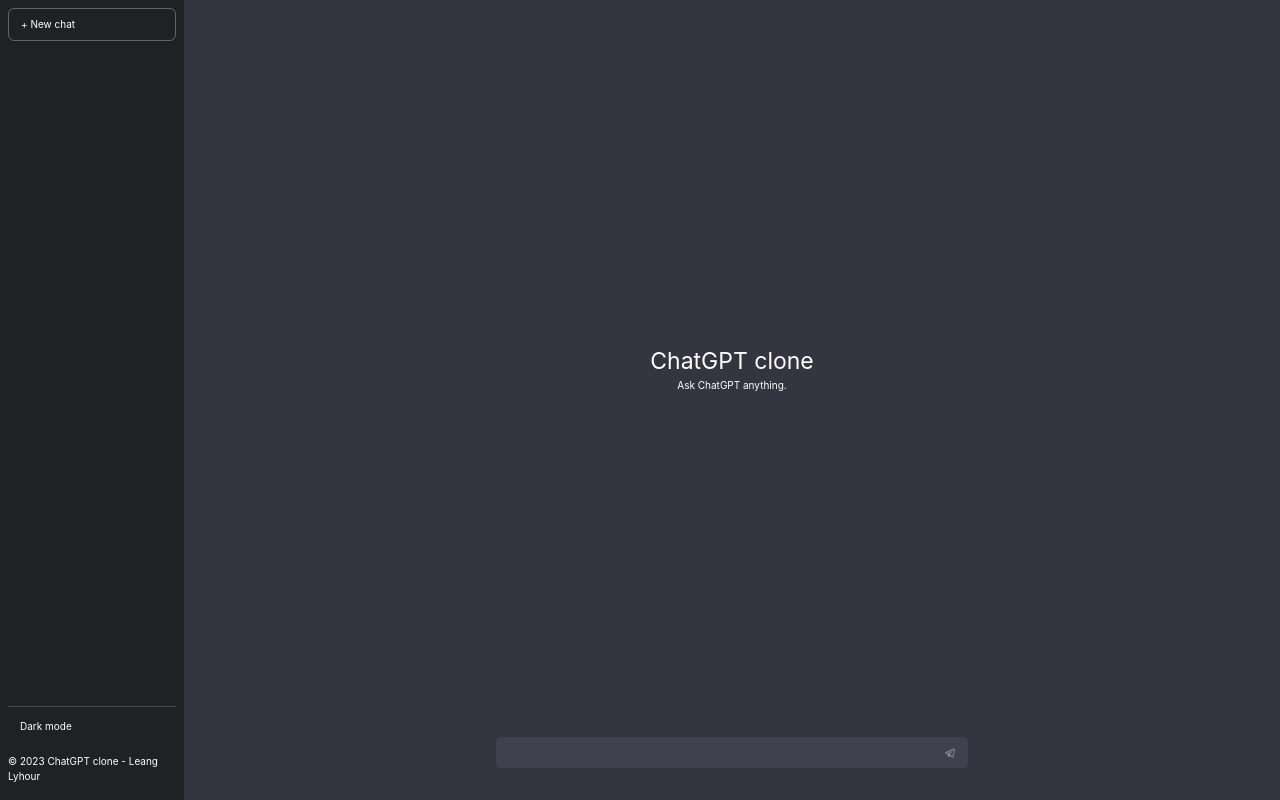
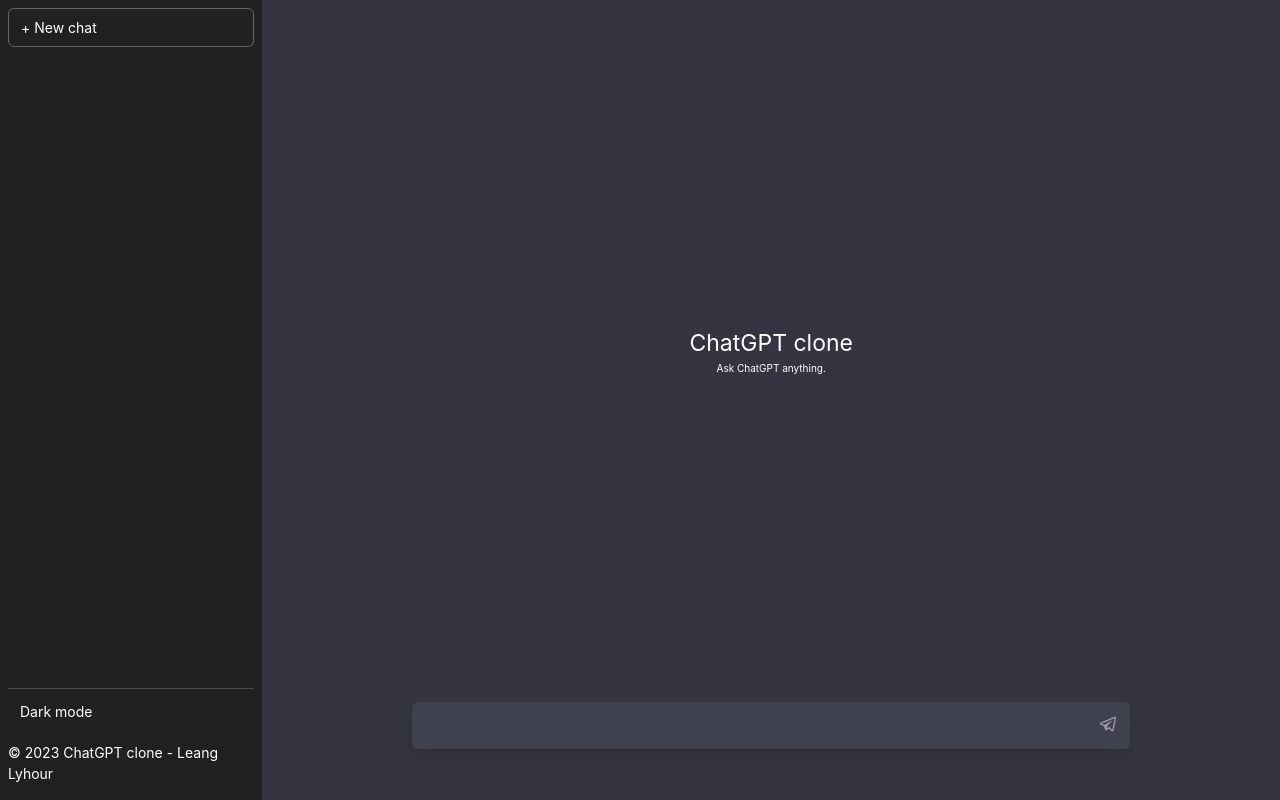
Before and after one commit to leehourr/chatgpt-clone, a React (Create React App) app: page / in a window 1280 px wide. Built offline with nearby package versions, Linux system fonts and the light colour scheme.

Commit message:
was working on 150% zoom on browser and now im refactoring the layout

```diff
--- a/src/components/ChatArea/index.js
+++ b/src/components/ChatArea/index.js
@@ -1,4 +1,4 @@
-import React, { useContext, useEffect, useRef, useState } from "react";
+import React, { useContext, useRef, useState } from "react";
 import HomePage from "./HomePage";
 import ChatArea from "./ChatArea";
 import sendIcon from "../../assets/send_icon.png";
@@ -17,38 +17,39 @@
     const input = inputRef.current.value;
     if (input.trim() !== "") {
       chatCtx.addChatHandler({ sender: "user", text: input });
+      inputRef.current.value = "";
       const res = await askChatGpt(input);
-      // console.log(res);
+      console.log(res);
       chatCtx.addChatHandler({
         sender: "chatgpt",
         text: res.data.choices[0].message.content,
       });
     }
+    inputRef.current.focus();
     setIsLoading(false);
-    inputRef.current.focus();
   };
 
   return (
-    <div className="bg-[#343541] w-full h-full flex flex-col pb-8 items-center justify-between">
+    <div className="bg-[#343541] w-full h-full flex flex-col pb-[3.2rem] items-center justify-between">
       <header className="flex items-center justify-between mx-2"></header>
       <section className="flex-grow flex items-center justify-center w-full overflow-y-auto">
         {chatCtx.newChat && <HomePage />}
         {!chatCtx.newChat && <ChatArea isLoading={isLoading} />}
       </section>
-      <section className="w-full px-6 md:w-[32.5rem] ">
+      <section className="w-full px-6 md:w-[47.9rem] ">
         <form
           onSubmit={submitHandler}
-          className="relative w-fullshadow-lg shadow-black/10"
+          className="relative w-full shadow-lg shadow-black/10"
         >
           <input
             ref={inputRef}
             defaultValue=""
-            className="w-full  bg-[#40414F] py-2 rounded-md outline-none pl-3 text-[10px] "
+            className="w-full bg-[#40414F] py-4 rounded-md outline-none pl-3 text-[10px] "
             type="text"
           />
           <button type="submit">
             <img
-              className="absolute invert opacity-50 cursor-pointer top-[0.35rem] hover:bg-white/90 right-2 w-5 p-1 rounded-md"
+              className="absolute invert opacity-50 cursor-pointer top-2 hover:bg-white/90 right-2 w-7 p-1 rounded-md"
               src={sendIcon}
               alt=""
             />
--- a/src/components/Layout/index.js
+++ b/src/components/Layout/index.js
@@ -5,8 +5,8 @@
 const Index = () => {
   const chatCtx = useContext(ChatContext);
   return (
-    <div className="flex items-center w-full text-white text-[10px]">
-      <div className="hidden sm:flex w-[11.5rem] px-2 h-screen bg-[#202123]  flex-col items-center justify-between">
+    <div className="flex items-center w-full text-white text-[14px]">
+      <div className="hidden sm:flex w-[16.4rem] px-2 h-screen bg-[#202123]  flex-col items-center justify-between">
         <button
           onClick={chatCtx.removeChatHandler}
           className="w-full text-left pl-3 mt-2 py-2 border-[1px] border-white/30 rounded-md cursor-pointer hover:bg-white/5"
```
Also changed, not shown: 1 other file (tests, documents, lock files or other folders).
